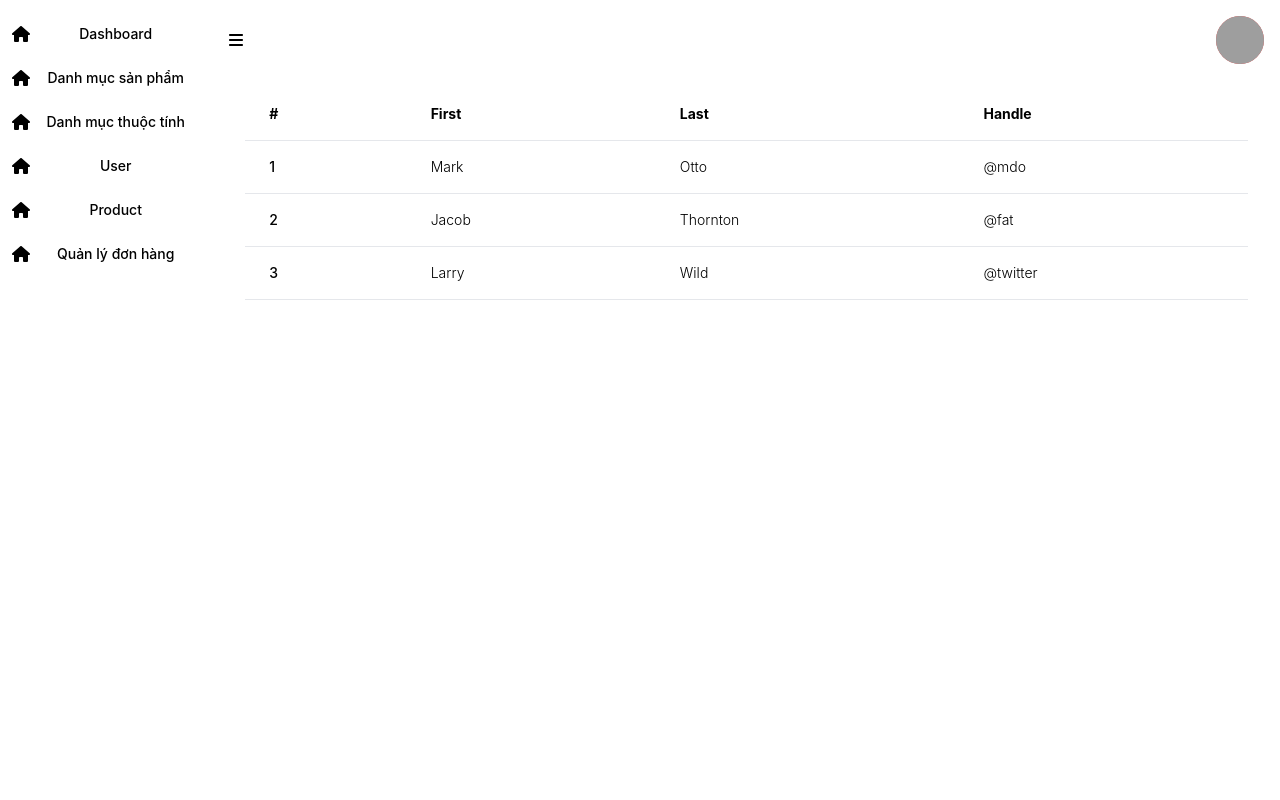
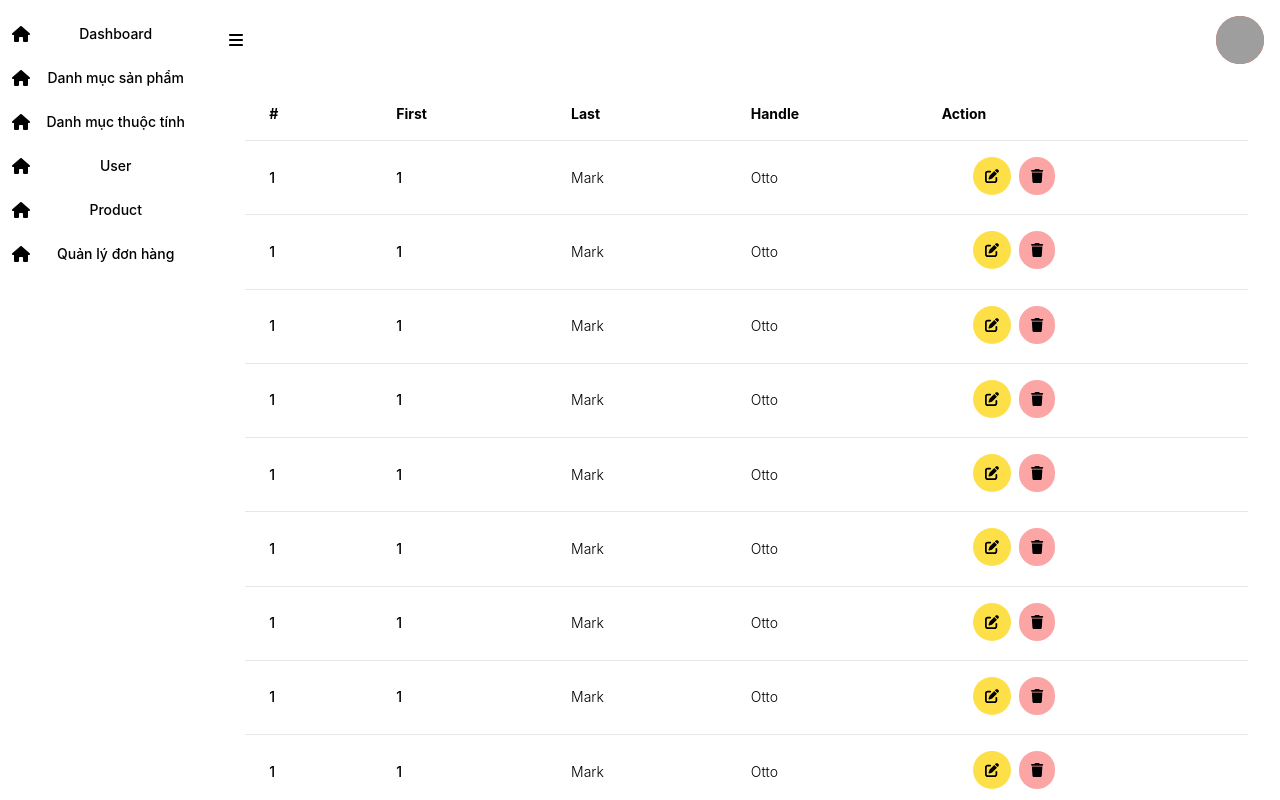
Before and after one commit to GiaThuanKaren/Muji_ecommerce, a Next.js app in the folder admin/: page /product in a window 1280 px wide. Built offline with nearby package versions, Linux system fonts and the light colour scheme; grey boxes are pictures that could not be loaded.

Commit message:
Fix Template Table

```diff
--- a/admin/pages/product/index.tsx
+++ b/admin/pages/product/index.tsx
@@ -6,7 +6,15 @@ function GetAllProduct() {
     return (
         <>
             <MainLayout >
-                <TableComp />
+                <TableComp data={[]} handleDelete={() => { }} handleEdit={() => { }} headerRow={[
+                    " #",
+                    "First",
+                    "Last",
+                    "Handle",
+
+                ]} >
+                    sdfsd
+                </TableComp>
             </MainLayout>
         </>
     )
--- a/admin/src/Components/TableComp/index.tsx
+++ b/admin/src/Components/TableComp/index.tsx
@@ -1,6 +1,17 @@
 import React from 'react'
+import { ICON, IconSolid } from 'src/utils'
 
-function TableComp() {
+interface Props {
+    handleEdit: Function,
+    handleDelete: Function
+    children: React.ReactNode
+    headerRow: string[]
+    data: any[]
+
+}
+
+function TableComp({ children, data, handleDelete, handleEdit, headerRow }: Props) {
+
     return (
         <>
             <div className="flex flex-col">
@@ -10,39 +21,43 @@ function TableComp() {
                             <table className="min-w-full text-left text-sm font-light">
                                 <thead className="border-b font-medium dark:border-neutral-500">
                                     <tr>
+                                        {
+                                            headerRow.map((item) => {
+                                                return <>
                                                     <th scope="col" className="px-6 py-4">
-                #
+                                                        {item}
                                                     </th>
-              <th scope="col" className="px-6 py-4">
-                First
-              </th>
-              <th scope="col" className="px-6 py-4">
-                Last
-              </th>
-              <th scope="col" className="px-6 py-4">
-                Handle
+                                                </>
+                                            })
+                                        }
+                                        <th>
+                                            Action
                                         </th>
                                     </tr>
+
+
                                 </thead>
                                 <tbody>
-            <tr className="border-b transition duration-300 ease-in-out hover:bg-neutral-100 dark:border-neutral-500 dark:hover:bg-neutral-600">
+
+                                    {
+                                        Array.from(Array(10).keys()).map((item,index:number) => {
+                                            return <>
+                                                <tr key={index} className="border-b transition duration-300 ease-in-out hover:bg-neutral-100 dark:border-neutral-500 dark:hover:bg-neutral-600">
+                                                    <td className="whitespace-nowrap px-6 py-4 font-medium">1</td>
                                                     <td className="whitespace-nowrap px-6 py-4 font-medium">1</td>
                                                     <td className="whitespace-nowrap px-6 py-4">Mark</td>
                                                     <td className="whitespace-nowrap px-6 py-4">Otto</td>
-              <td className="whitespace-nowrap px-6 py-4">@mdo</td>
+                                                    <td className="whitespace-nowrap px-6 py-4">
+
+                                                        <ICON className='p-3 bg-yellow-300 mx-2 rounded-full' icon={IconSolid.faPenToSquare} />
+                                                        <ICON className='p-3 bg-red-300 rounded-full' icon={IconSolid.faTrash} />
+                                                    </td>
                                                 </tr>
-            <tr className="border-b transition duration-300 ease-in-out hover:bg-neutral-100 dark:border-neutral-500 dark:hover:bg-neutral-600">
-              <td className="whitespace-nowrap px-6 py-4 font-medium">2</td>
-              <td className="whitespace-nowrap px-6 py-4">Jacob</td>
-              <td className="whitespace-nowrap px-6 py-4">Thornton</td>
-              <td className="whitespace-nowrap px-6 py-4">@fat</td>
-            </tr>
-            <tr className="border-b transition duration-300 ease-in-out hover:bg-neutral-100 dark:border-neutral-500 dark:hover:bg-neutral-600">
-              <td className="whitespace-nowrap px-6 py-4 font-medium">3</td>
-              <td className="whitespace-nowrap px-6 py-4">Larry</td>
-              <td className="whitespace-nowrap px-6 py-4">Wild</td>
-              <td className="whitespace-nowrap px-6 py-4">@twitter</td>
-            </tr>
+                                            </>
+                                        })
+                                    }
+
+
                                 </tbody>
                             </table>
                         </div>
```
Lines whose indentation alone changed are shown as unchanged.
